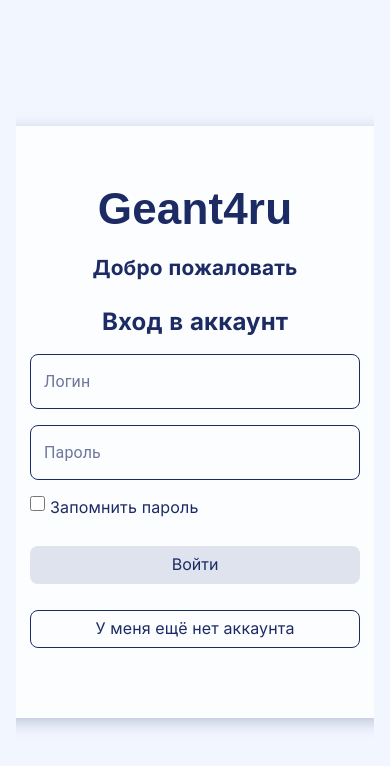
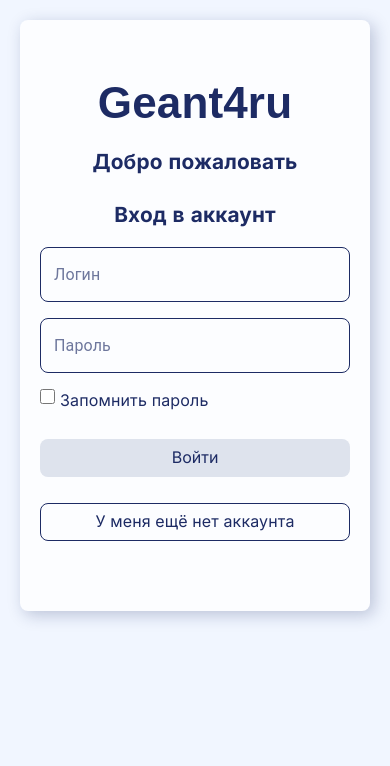
Before and after one commit to AlekseySimonov/Geant4_frontend_service, a React app: page /auth/login in a window 390 px wide. Shown: the top 766 px of the page. Built offline with nearby package versions, Linux system fonts and the light colour scheme; no server answers.

Commit message:
Fixed adaptive

```diff
--- a/src/features/auth/ui/_authForm.module.scss
+++ b/src/features/auth/ui/_authForm.module.scss
@@ -6,18 +6,21 @@
 	flex-direction: column;
 	gap: 16px;
 	width: 100%;
-	min-width: 330px;
-	@media (max-width:550px) {
-		.form{
-			width: 400px;
-		}
-	}
 
 	h3{
 		margin-top: 22px;
 		font-weight: 700;
 		text-align: center;
 	}
+	@media (max-width:550px) {
+		.form{
+			width: 400px;
+		}
+		h3{
+			font-size: 1.3rem;
+		}
+	}
+
 	&_submit{
 		padding-block: 7px;
 		background: var(--mui-palette-primary-main);
--- a/src/pages/authPage/ui/AuthPage.tsx
+++ b/src/pages/authPage/ui/AuthPage.tsx
@@ -1,17 +1,14 @@
 import { Outlet } from 'react-router'
 import styles from './_authpage.module.scss'
-import backgroundImg from '@/shared/ui/assets/authBackground.jpg'
 import { Loader } from '@/shared'
 import { useSelector } from 'react-redux'
 import { RootState } from '@/app/store'
-import { Container } from '@mui/material'
 
 const AuthPage: React.FC = () => {
 
 	const { isLoading} = useSelector((state: RootState) => state.mutationStatus)
 
 	return (
-		<Container maxWidth ='md'>
 			<div className={styles.container}>
 			<div className={styles.container__content}>
 				<div className={styles.container__content_header}>
@@ -22,8 +19,6 @@ const AuthPage: React.FC = () => {
 				{isLoading && <Loader /> }
 			</div>
 		</div>
-		</Container>
-
 
 	)
 }
--- a/src/pages/authPage/ui/_authpage.module.scss
+++ b/src/pages/authPage/ui/_authpage.module.scss
@@ -1,31 +1,30 @@
 .container{
 	width: 100%;
-	height: 100vh;
 	display: flex;
 	justify-content: center;
 	align-items: center;
-	overflow-x: hidden;
-
 	background-color: var(--mui-palette-background-default);
-	&__background{
-		position: absolute;
-		inset: 0;
-		width: 100%;
-		height: 100%;
-		object-fit: cover;
-		z-index: -1;
+	@media (min-height:1000px){
+		height: 100vh;
 	}
 	&__content{
 		display: flex;
+		width: 560px;
 		flex-direction: column;
 		align-items: center;
 		padding-top: 50px;
 		padding-bottom: 70px;
 		padding-inline: 80px;
-		margin: auto;
+		margin: 40px;
+		margin-block: auto;
 		border-radius: 8px;
 		background: var(--mui-palette-background-paper);
 		box-shadow: var(--mui-shadows-1);
+		@media (max-width:550px){
+			padding-inline: 20px;
+			margin: 20px;
+			height: none;
+		}
 		&_header{
 			font-size: 1.6rem;
 			display: flex;
--- a/src/shared/ui/components/formField/_formField.module.scss
+++ b/src/shared/ui/components/formField/_formField.module.scss
@@ -4,7 +4,7 @@
 	gap: 4px;
 	&__errorMessage {
 		color: var(--mui-palette-error-main);
-		padding-left: 21px;
+		padding-left: 14px;
 		font-size: 0.9rem;
 	}
 	.error {
```
